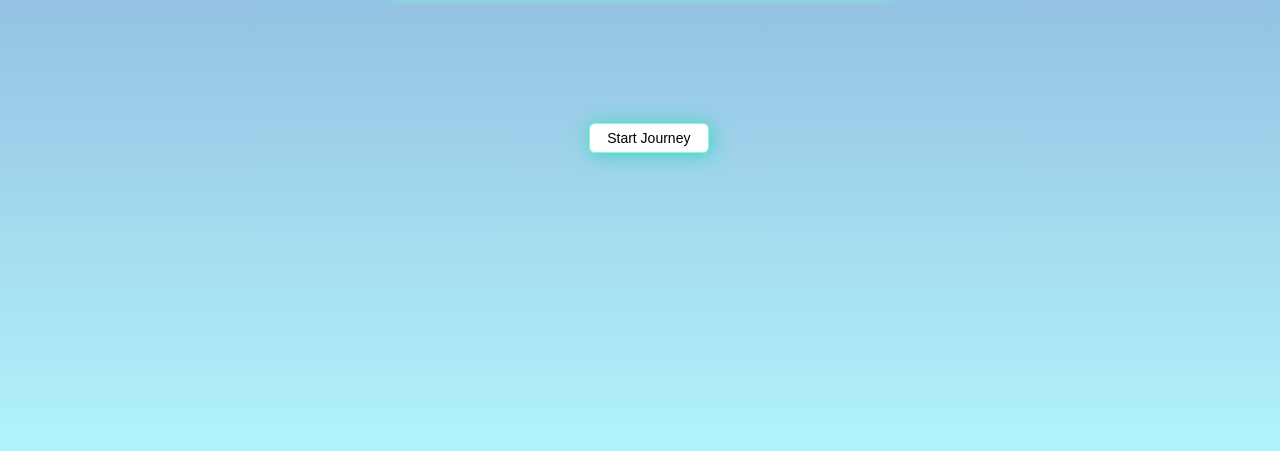
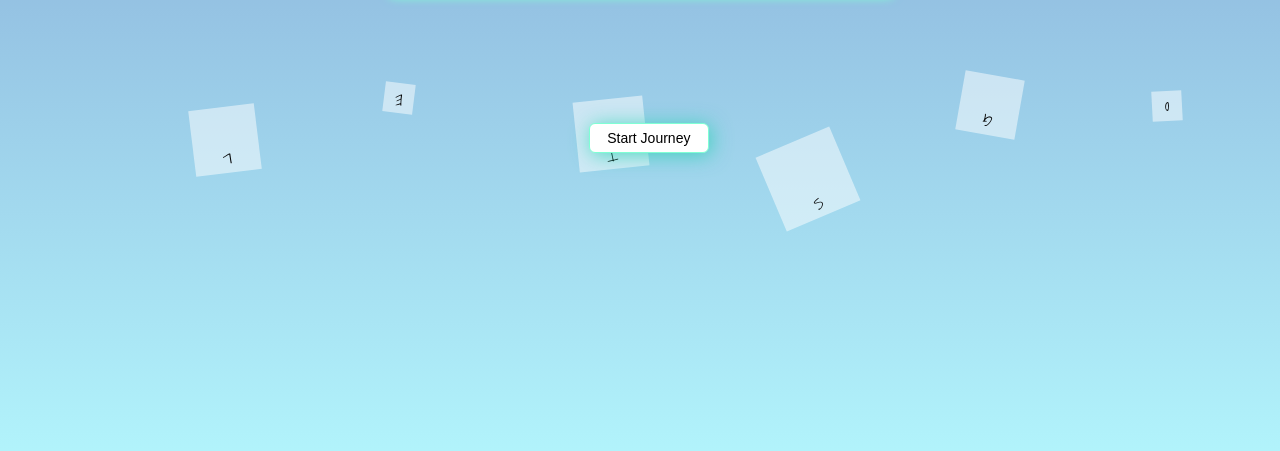
Before and after one commit to Abhishek-Srivas/SVG-Animation, a plain HTML site: page index.html in a window 1280 px wide. Shown: the part 277-728 px from the top of the page. Drawn offline with Linux system fonts and the light colour scheme.

Commit message:
Added rotating square animation at landing page

```diff
--- a/CSS/style.css
+++ b/CSS/style.css
@@ -1,7 +1,6 @@
 *{
     margin: 0;
     padding: 0;
-
 }
 body{
     background-image:linear-gradient(#83a4d4,#b6fbff);
@@ -126,3 +125,52 @@ body{
     left: 88vw;
     display: none;
 }
+
+#backgorund-Animation{
+    position: absolute;
+    width: 100%;
+    height: 100vh;
+    overflow: hidden;
+}
+
+#backgorund-Animation li{
+    position: absolute;
+    list-style:none;
+    font-family:"Shadows into Light" ;
+    background-color: rgba(255, 255, 255, 0.5);
+    text-align: center;
+    box-sizing: border-box;
+
+}
+
+#backgorund-Animation li:nth-child(1){
+    left: 15vw;
+    width: 66px;
+    height: 66px;
+    top: 100vh;
+}
+#backgorund-Animation li:nth-child(2){
+    left: 30vw;
+    width: 30px;
+    height: 30px;
+}
+#backgorund-Animation li:nth-child(3){
+    left: 45vw;
+    width: 70px;
+    height: 70px;
+}
+#backgorund-Animation li:nth-child(4){
+    left: 60vw;
+    width: 80px;
+    height: 80px;
+}
+#backgorund-Animation li:nth-child(5){
+    left: 75vw;
+    width: 60px;
+    height: 60px;
+}
+#backgorund-Animation li:nth-child(6){
+    left: 90vw;
+    width: 30px;
+    height: 30px;
+}
--- a/index.html
+++ b/index.html
@@ -11,9 +11,18 @@
     <link href="https://fonts.googleapis.com/css2?family=Shadows+Into+Light&display=swap" rel="stylesheet">
 </head>
 <body>
+    <ul id="backgorund-Animation">
+        <li>L</li>
+        <li>E</li>
+        <li>T</li>
+        <li>S</li>
+        <li>G</li>
+        <li>o</li>
+    </ul>
 
     <!-------For Drop effect-------->
     <section id="container" onclick="drop()">
+
         <!----Banner Div-->
         <p id="welcome"></p>
 
@@ -21,6 +30,7 @@
         <button type="button" id="start" onclick="start()">Start Journey</button>
 
         <div id="drop"></div>
+
     </section>
 
     <!-----Portal summoning fairy-------->
@@ -32,6 +42,8 @@
     <div id="nemo"></div>
     <div id="whale" onclick="whale()"></div>
     <!-------JS added------>
-    <script src="../javaScript/script.js" ></script>
+    <script src="../javaScript/script.js" >
+
+    </script>
 </body>
 </html>
--- a/javaScript/script.js
+++ b/javaScript/script.js
@@ -2,6 +2,119 @@
 
 
 document.getElementById("welcome").innerHTML = "Welcome, press the button to start your jorney";//starting banner text
+
+function bouyant(){
+    var pos=100;
+    var rot = 0;
+    var element1 = document.querySelector('#backgorund-Animation li:nth-child(1)');
+    var element2 = document.querySelector('#backgorund-Animation li:nth-child(2)');
+    var element3 = document.querySelector('#backgorund-Animation li:nth-child(3)');
+    var element4 = document.querySelector('#backgorund-Animation li:nth-child(4)');
+    var element5 = document.querySelector('#backgorund-Animation li:nth-child(5)');
+    var element6 = document.querySelector('#backgorund-Animation li:nth-child(6)');
+
+   var id = setInterval(frame,150); // for call frame funcion again and again
+   function frame(){
+
+       if(pos == 0 ){
+            pos=100;
+       }else{
+            pos--;
+            rot = rot + 3 ;
+            console.log(pos)
+            element1.style.top =  pos +"vh";
+            element1.style.transform = `rotate(${rot}deg)`;
+       }
+   }
+
+   var id = setInterval(frame1,700); // for call frame funcion again and again
+   function frame1(){
+
+       if(pos == 0 ){
+            pos=100;
+       }else{
+            pos--;
+            rot = rot + 7 ;
+            console.log(pos)
+            element2.style.top =  pos +"vh";
+            element2.style.transform = `rotate(${rot}deg)`;
+       }
+   }
+
+
+   var id1 = setInterval(frame2,500); // for call frame funcion again and again
+   function frame2(){
+
+       if(pos == 0 ){
+            pos=100;
+       }else{
+            pos--;
+            rot = rot + 10 ;
+            console.log(pos)
+            element2.style.top =  pos +"vh";
+            element2.style.transform = `rotate(${rot}deg)`;
+       }
+   }
+
+   var id = setInterval(frame3,150); // for call frame funcion again and again
+   function frame3(){
+
+       if(pos == 0 ){
+            pos=100;
+       }else{
+            pos--;
+            rot = rot + 1 ;
+            console.log(pos)
+            element3.style.top =  pos +"vh";
+            element3.style.transform = `rotate(${rot}deg)`;
+       }
+   }
+
+   var id = setInterval(frame4,300); // for call frame funcion again and again
+   function frame4(){
+
+       if(pos == 0 ){
+            pos=100;
+       }else{
+            pos--;
+            rot = rot + 6 ;
+            console.log(pos)
+            element4.style.top =  pos +"vh";
+            element4.style.transform = `rotate(${rot}deg)`;
+       }
+   }
+
+   var id = setInterval(frame5,200); // for call frame funcion again and again
+   function frame5(){
+
+       if(pos == 0 ){
+            pos=100;
+       }else{
+            pos--;
+            rot = rot + 3 ;
+            console.log(pos)
+            element5.style.top =  pos +"vh";
+            element5.style.transform = `rotate(${rot}deg)`;
+       }
+   }
+
+   var id = setInterval(frame6,150); // for call frame funcion again and again
+   function frame6(){
+
+       if(pos == 0 ){
+            pos=100;
+       }else{
+            pos--;
+            rot = rot + 3 ;
+            console.log(pos)
+            element6.style.top =  pos +"vh";
+            element6.style.transform = `rotate(${rot}deg)`;
+       }
+   }
+
+}
+bouyant();
+
 
 function start(){   //to start jouney
     document.getElementById("container").style.backgroundImage = "url('../Images/Background.jpg')";
@@ -27,7 +140,7 @@ function drop(){ // fuction to make the drop fall
 
     document.getElementById("drop").style.display = "block";
     var pos = y;
-    var id = setInterval(frame,5) // for call frame funcion again and again
+    var id = setInterval(frame,5); // for call frame funcion again and again
     function frame(){
 
         if(pos == 754 ){
@@ -86,7 +199,7 @@ function whale(){ // function for the movement of whale
 }
 
 
-
+/*document.getElementById("").style.transform = `rotate(${var}deg)`;*/
 
 
 
```
